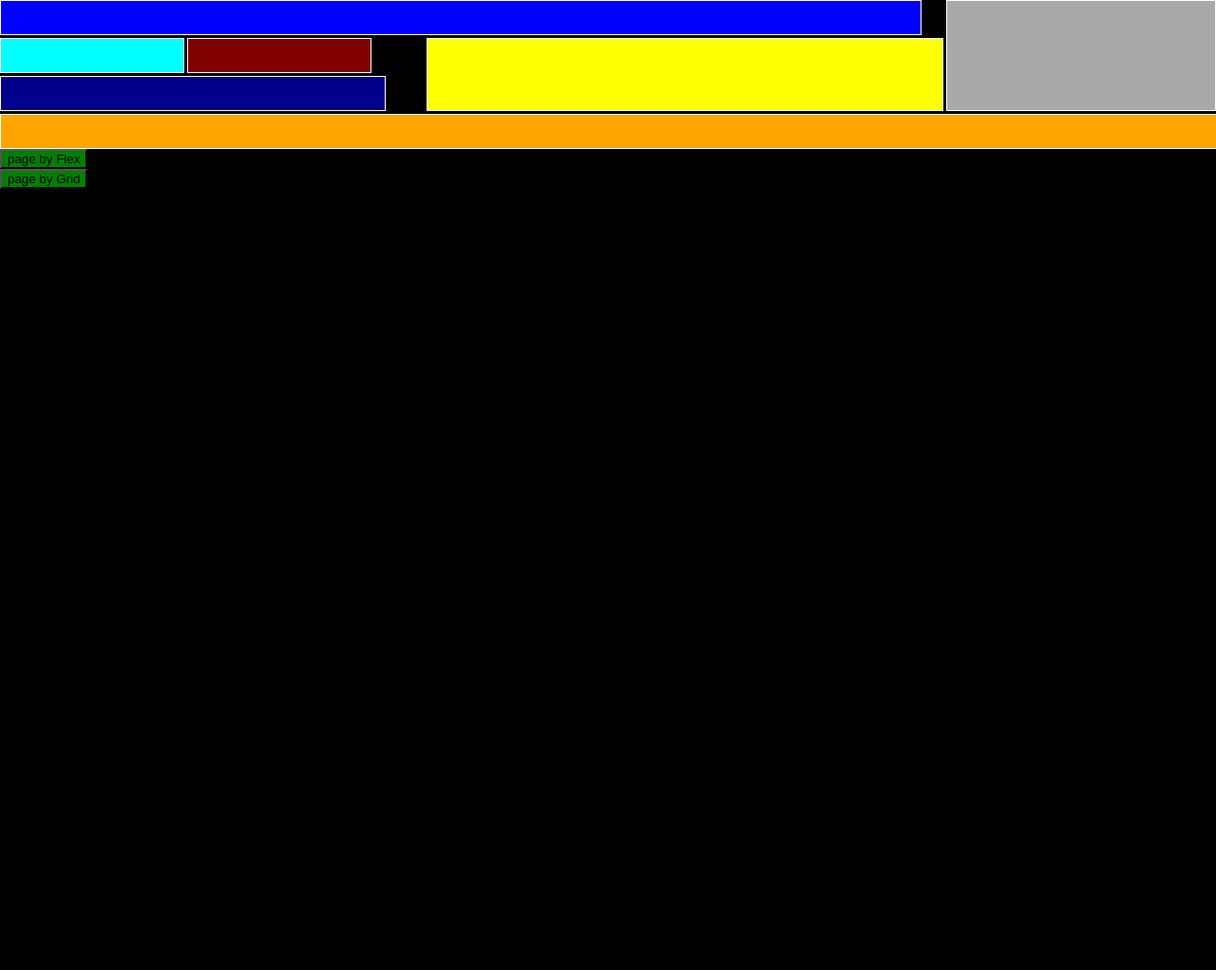
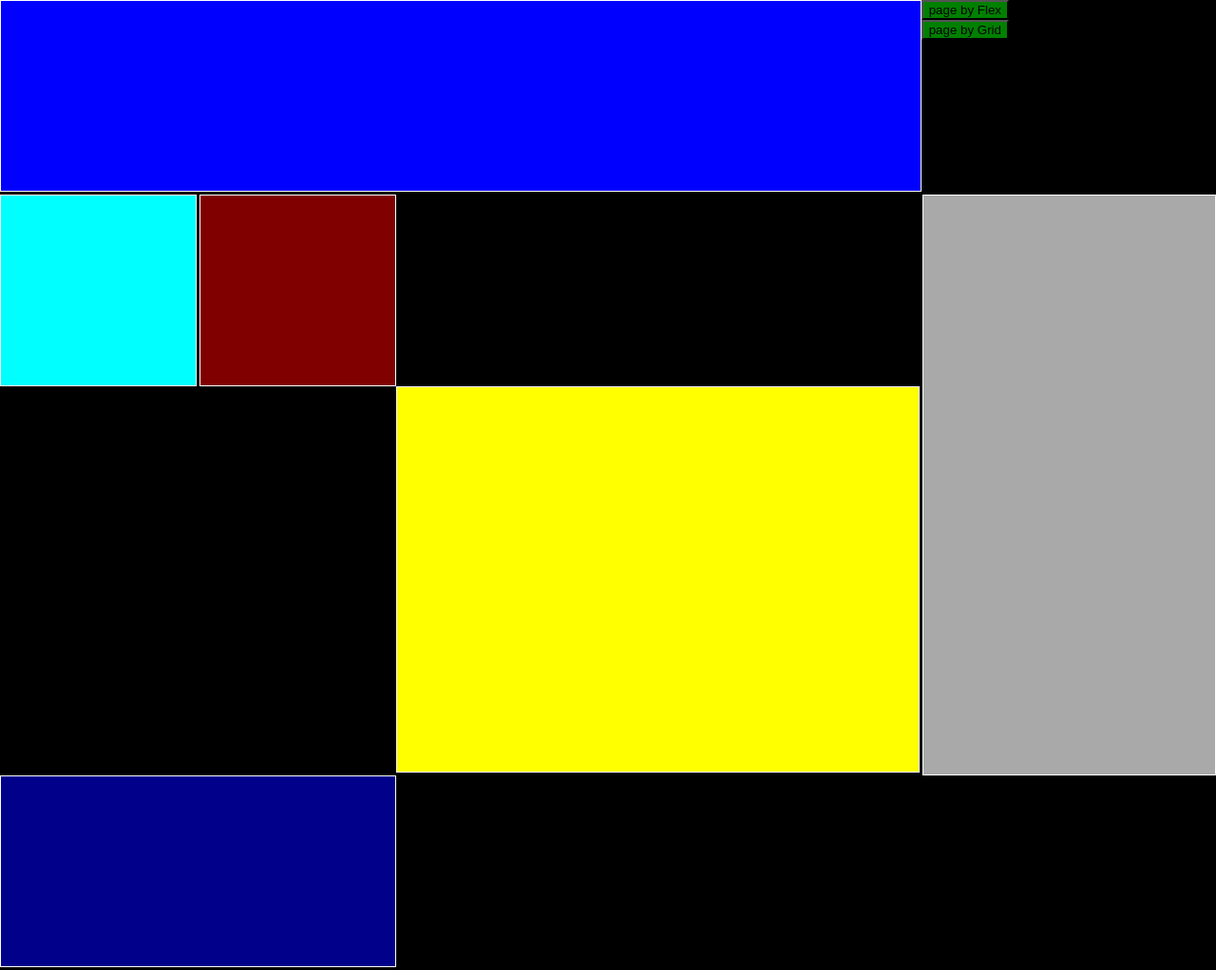
Before and after one commit to User0A/pz-1-6, a website: page indexF.html in a window 1280 px wide. Shown: the top 1022 px of the page at 95% size. Before the commit the page ends 800 px from the top, so only its background shows below. Drawn offline with Linux system fonts and the light colour scheme.

Commit message:
com float

```diff
--- a/css/styleF.css
+++ b/css/styleF.css
@@ -4,22 +4,24 @@ body{
     padding: 0;
 }
 .wrapper{
-    margin: 0;
-    padding: 0;
+    top: 0;
+    left: 0;
+    width: 100%;
+    height: 100%;
 }
 .blue{
     float: left;
     background-color: blue;
     width: 75.6%;
-    height: 35px;
+    height: 200px;
     border: 1px white solid;
     margin-bottom: 3px;
 }
 .gray{
     float: right;
     background-color: darkgray;
-    width: 22%;
-    height: 115px;
+    width: 24%;
+    height: 610px;
     border: 1px white solid;
     margin-left: 3px;
 }
@@ -27,31 +29,31 @@ body{
     float: left;
     clear: left;
     background-color: aqua;
-    width: 15%;
-    height: 35px;
+    width: 16%;
+    height: 200px;
     border: 1px white solid;
 }
 .maroon{
     float: left;
     background-color: maroon;
-    width: 15%;
-    height: 35px;
+    width: 16%;
+    height: 200px;
     border: 1px white solid;
     margin-left: 3px;
 }
 .yellow{
     float: right;
     background-color: yellow;
-    width: 42.4%;
-    height: 75px;
+    width: 42.9%;
+    height: 405px;
     border: 1px white solid;
     margin-left: 3px;
 }
 .darkblue{
     float: left;
     background-color: darkblue;
-    width: 31.6%;
-    height: 35px;
+    width: 32.4%;
+    height: 200px;
     border: 1px white solid;
     margin-top: 3px
 }
@@ -60,7 +62,7 @@ body{
     clear: left;
     background-color: orange;
     width: 100%;
-    height: 35px;
+    height: 200px;
     margin-top: 3px;
     border: 1px white solid;
 }
```
Also changed, not shown: css/styleG.css (+5 -2 lines).
